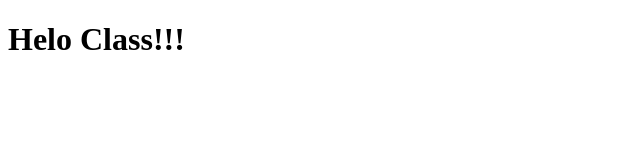
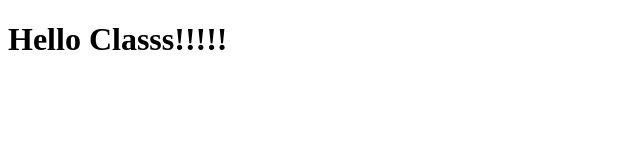
Before and after one commit to davidsjg/davidsjg.github.io, a plain HTML site: page index.html in a window 1280 px wide. Shown: the whole page, without its empty margins (0-640 px from the left). Drawn offline with Linux system fonts and the light colour scheme.

Commit message:
fixed Hello

```diff
--- a/index.html
+++ b/index.html
@@ -6,6 +6,6 @@
     <title>Document</title>
 </head>
 <body>
-    <h1>Helo Class!!!</h1>
+    <h1>Hello Classs!!!!!</h1>
 </body>
 </html>
```
